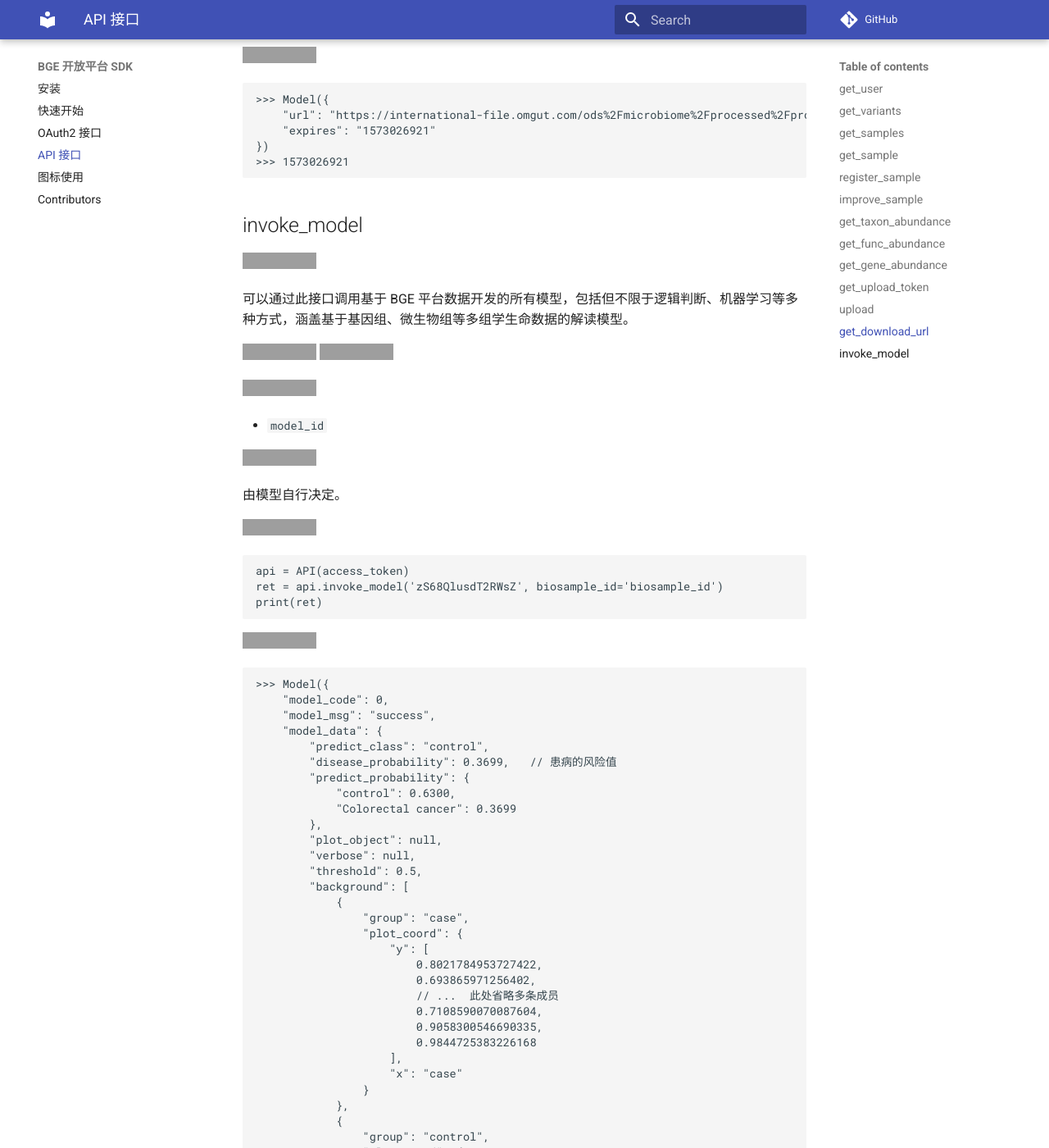
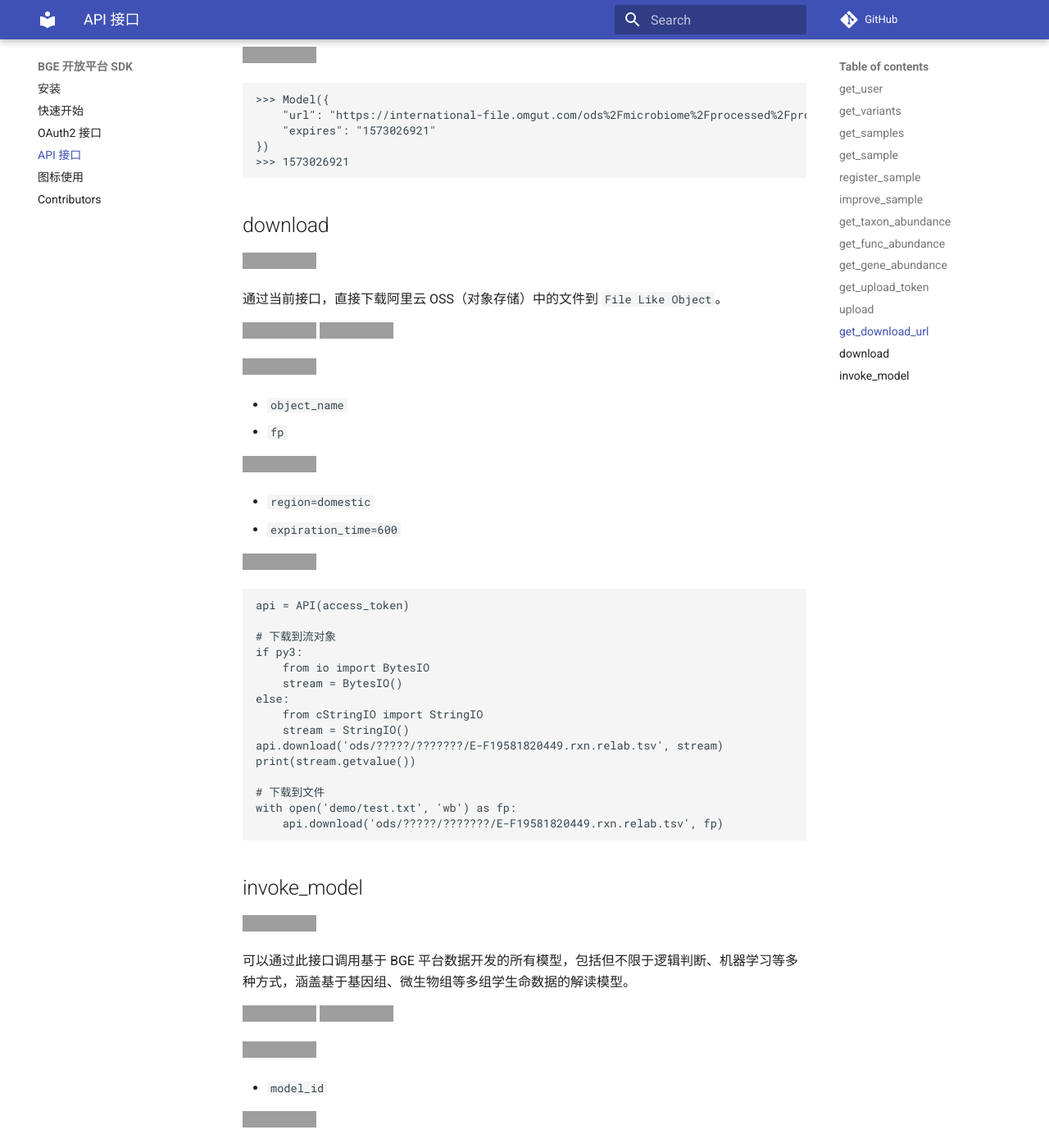
Before and after one commit to teambge/bge-python-sdk, an MkDocs documentation site: the page built from docs/api.md, in a window 1280 px wide and 1400 px high, scrolled down 16366 px. Shown: the whole window at 82% size. Built offline with MkDocs 1.6.1 and Material for MkDocs 9.7.7, drawn with Linux system fonts in a browser that asks for light colours; comment, search, counter and statistics services are not loaded; old or Windows-style settings are respelled for this version of MkDocs; grey boxes are pictures that could not be loaded.

Commit message:
docs: 新增 download 接口描述

````diff
--- a/docs/api.md
+++ b/docs/api.md
@@ -821,6 +821,44 @@ print(ret.expires)
 >>> 1573026921
 ```
 
+## download
+
+[![开放平台接口文档](https://img.shields.io/badge/开放平台接口文档-lightgrey)](https://api.bge.genomics.cn/doc/SIGNURL.html)
+
+通过当前接口，直接下载阿里云 OSS（对象存储）中的文件到 `File Like Object`。
+
+![授权码模式](https://img.shields.io/badge/授权码模式-支持-green) ![客户端模式](https://img.shields.io/badge/客户端模式-支持-green)
+
+![args](https://img.shields.io/badge/参数-args-blue)
+
+* `object_name`
+* `fp`
+
+![kwargs](https://img.shields.io/badge/参数-kwargs-blue)
+
+* `region=domestic`
+* `expiration_time=600`
+
+![Python 示例](https://img.shields.io/badge/示例-Python-lightgrey)
+
+```python
+api = API(access_token)
+
+# 下载到流对象
+if py3:
+    from io import BytesIO
+    stream = BytesIO()
+else:
+    from cStringIO import StringIO
+    stream = StringIO()
+api.download('ods/?????/???????/E-F19581820449.rxn.relab.tsv', stream)
+print(stream.getvalue())
+
+# 下载到文件
+with open('demo/test.txt', 'wb') as fp:
+    api.download('ods/?????/???????/E-F19581820449.rxn.relab.tsv', fp)
+```
+
 ## invoke_model
 
 [![开放平台接口文档](https://img.shields.io/badge/开放平台接口文档-lightgrey)](https://api.bge.genomics.cn/doc/INTERPRETATION/)
````
